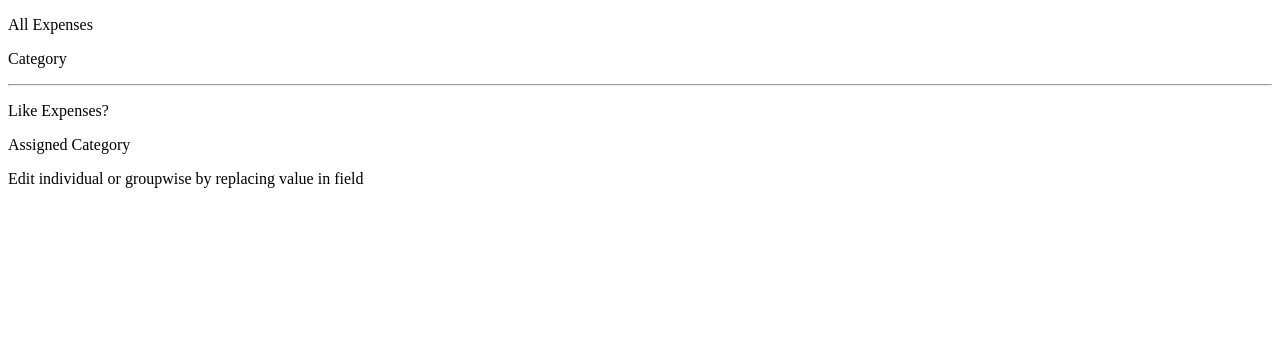
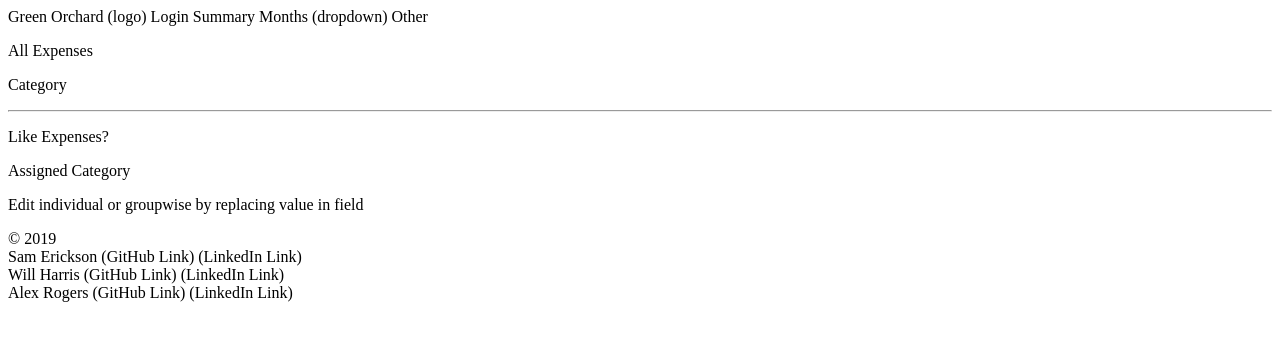
Before and after one commit to midasdev711/GreenOrchard, a Django app: page /expenses/category/ in a window 1280 px wide. Shown: the top 341 px of the page. Run offline with Django 3.2, Linux system fonts and the light colour scheme.

Commit message:
added header and footer in base template

```diff
--- a/Green_Orchard/Backend/general/templates/general/base.html
+++ b/Green_Orchard/Backend/general/templates/general/base.html
@@ -1,12 +1,43 @@
+<!-- {% load static %}  -->
+
 <!DOCTYPE html>
 <html lang="en">
 <head>
   <meta charset="UTF-8">
   <meta name="viewport" content="width=device-width, initial-scale=1.0">
   <meta http-equiv="X-UA-Compatible" content="ie=edge">
+  <!-- <link rel="stylesheet" type="text/css" href="{% static 'general/index.css' %}"> -->
   <title>Document</title>
 </head>
 <body>
+  <header>
+    <!-- Left side -->
+    <span>Green Orchard (logo)</span>
+    <span>Login</span>
+
+    <!-- Right side -->
+    <span>Summary</span>
+    <span>Months (dropdown)</span>
+    <span>Other</span>
+  </header>
   {% block content %}{% endblock %}
+  <footer>
+    &copy; 2019
+    <div class="sam-info">
+      <span>Sam Erickson</span>
+      <span>(GitHub Link)</span>
+      <span>(LinkedIn Link)</span>
+    </div>
+    <div class="will-info">
+      <span>Will Harris</span>
+      <span>(GitHub Link)</span>
+      <span>(LinkedIn Link)</span>
+    </div>
+    <div class="alex-info">
+      <span>Alex Rogers</span>
+      <span>(GitHub Link)</span>
+      <span>(LinkedIn Link)</span>
+    </div>
+  </footer>
 </body>
 </html>
```
